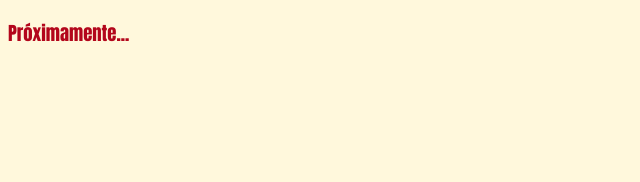
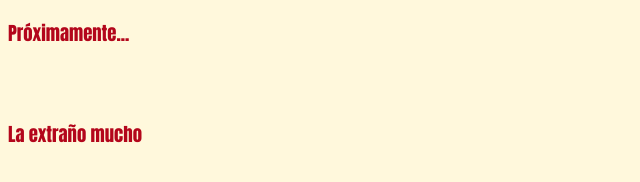
Before and after one commit to Adrean-Dev/NBplus, a plain HTML site: page index.html in a window 1280 px wide. Shown: the part 192-374 px from the top of the page, without its empty margins (0-640 px from the left). Drawn offline with Linux system fonts and the light colour scheme.

Commit message:
es muy duro ahora

```diff
--- a/index.html
+++ b/index.html
@@ -12,5 +12,8 @@
     <br>
     <br>
     <h3 id="prox-banner">Próximamente...</h3>
+    <br>
+    <br>
+    <h3>La extraño mucho</h3>
 </body>
 </html>
--- a/style.css
+++ b/style.css
@@ -2,7 +2,7 @@ body {
     background-color: cornsilk;
 }
 
-#prox-banner {
+h3 {
     font-family: Impact, Haettenschweiler, 'Arial Narrow Bold', sans-serif;
     color: #b3061b;
 }
```
